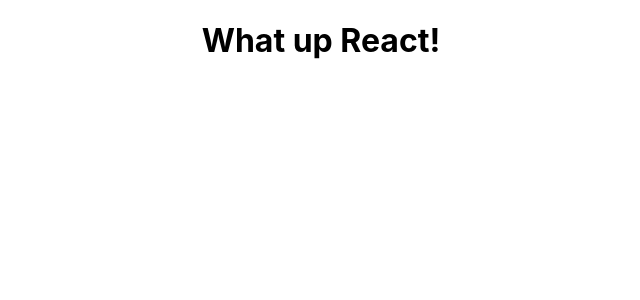
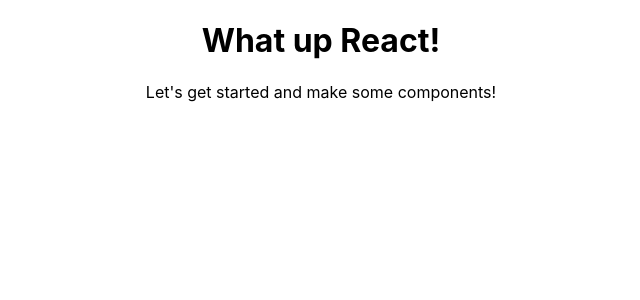
Before and after one commit to kame087/practical-react, a React (Create React App) app: page / in a window 1280 px wide. Shown: the top 300 px of the page, without its empty margins (319-959 px from the left). Built offline with nearby package versions, Linux system fonts and the light colour scheme.

Commit message:
creating external components, class/es6 functional

```diff
--- a/src/App.js
+++ b/src/App.js
@@ -1,11 +1,14 @@
-import React from "react";
+import React, { Component } from "react";
 
 import "./App.css";
+import Header from "./components/Header";
+import Body from "./components/Body";
 
 function App() {
   return (
     <div className="App">
-      <h1>What up React!</h1>
+      <Header />
+      <Body />
     </div>
   );
 }
--- /dev/null
+++ b/src/components/Body.js
@@ -0,0 +1,11 @@
+import React from "react";
+
+const Body = () => {
+  return (
+    <div>
+      <p>Let's get started and make some components!</p>
+    </div>
+  );
+};
+
+export default Body;
--- /dev/null
+++ b/src/components/Header.js
@@ -0,0 +1,13 @@
+import React, { Component } from "react";
+
+class Header extends Component {
+  render() {
+    return (
+      <div>
+        <h1>What up React!</h1>
+      </div>
+    );
+  }
+}
+
+export default Header;
```
